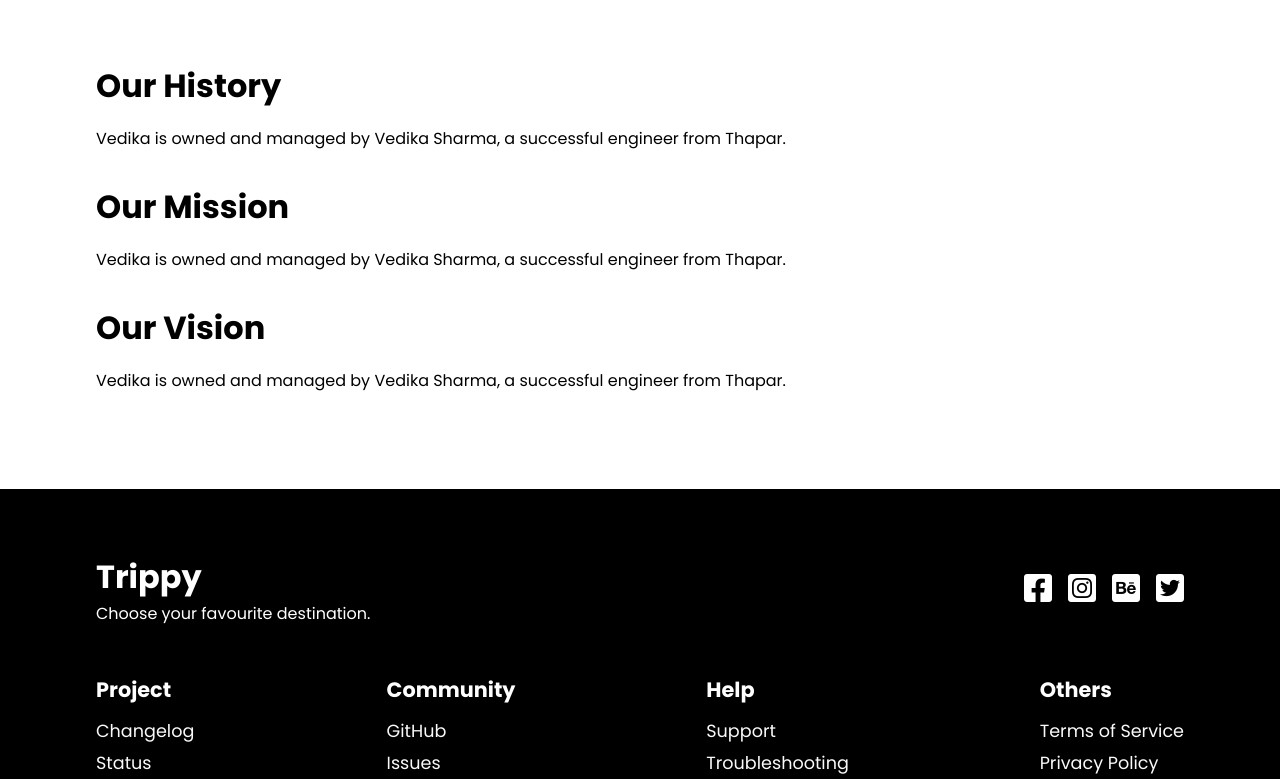
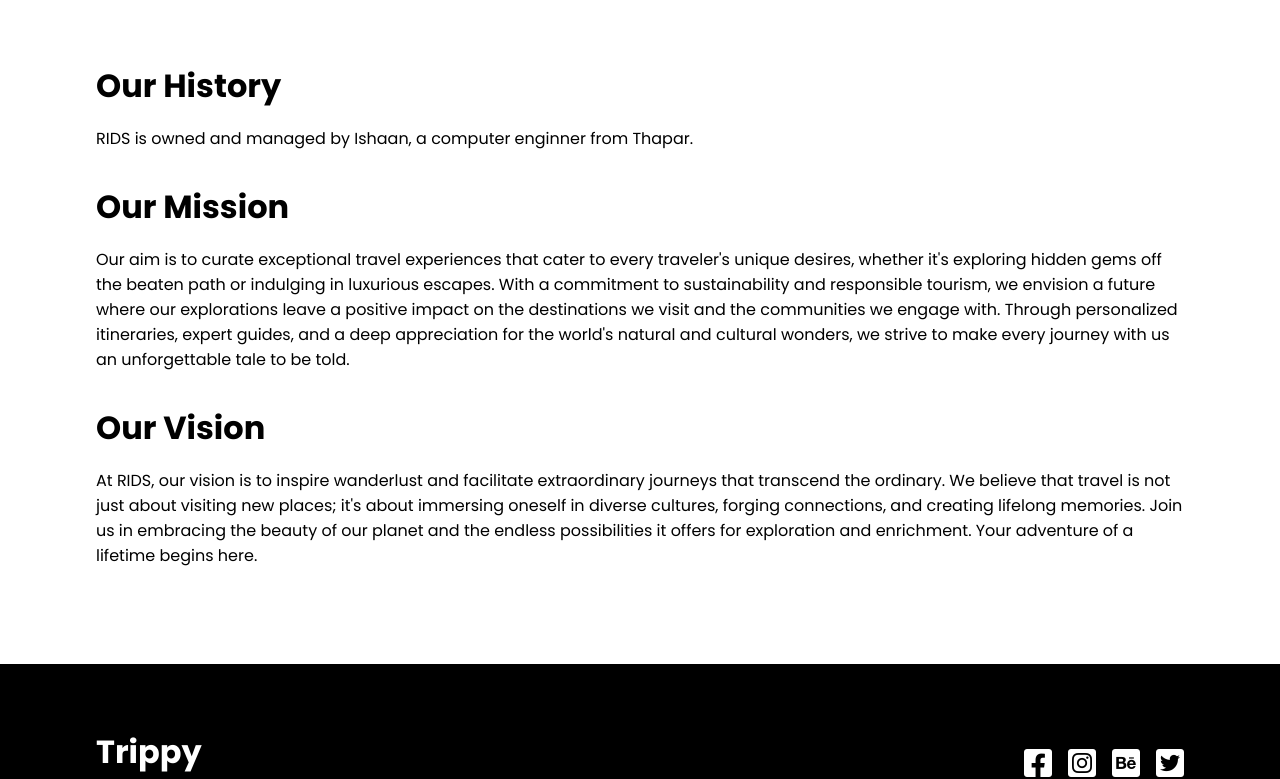
Before and after one commit to IshaanChhabra/Travel_Website, a React (Create React App) app: page /about in a window 1280 px wide. Shown: the part 562-1341 px from the top of the page. Built offline with nearby package versions, Linux system fonts and the light colour scheme.

Commit message:
Update AboutUs.js

```diff
--- a/src/components/AboutUs.js
+++ b/src/components/AboutUs.js
@@ -5,18 +5,15 @@ function AboutUs() {
     <div className="about-container">
       <h1>Our History</h1>
       <p>
-        Vedika is owned and managed by Vedika Sharma, a successful engineer from
-        Thapar.
+        RIDS is owned and managed by Ishaan, a computer enginner from Thapar.
       </p>
       <h1>Our Mission</h1>
       <p>
-        Vedika is owned and managed by Vedika Sharma, a successful engineer from
-        Thapar.
+        Our aim is to curate exceptional travel experiences that cater to every traveler's unique desires, whether it's exploring hidden gems off the beaten path or indulging in luxurious escapes. With a commitment to sustainability and responsible tourism, we envision a future where our explorations leave a positive impact on the destinations we visit and the communities we engage with. Through personalized itineraries, expert guides, and a deep appreciation for the world's natural and cultural wonders, we strive to make every journey with us an unforgettable tale to be told.
       </p>
       <h1>Our Vision</h1>
       <p>
-        Vedika is owned and managed by Vedika Sharma, a successful engineer from
-        Thapar.
+        At RIDS, our vision is to inspire wanderlust and facilitate extraordinary journeys that transcend the ordinary. We believe that travel is not just about visiting new places; it's about immersing oneself in diverse cultures, forging connections, and creating lifelong memories. Join us in embracing the beauty of our planet and the endless possibilities it offers for exploration and enrichment. Your adventure of a lifetime begins here.
       </p>
     </div>
   );
```
